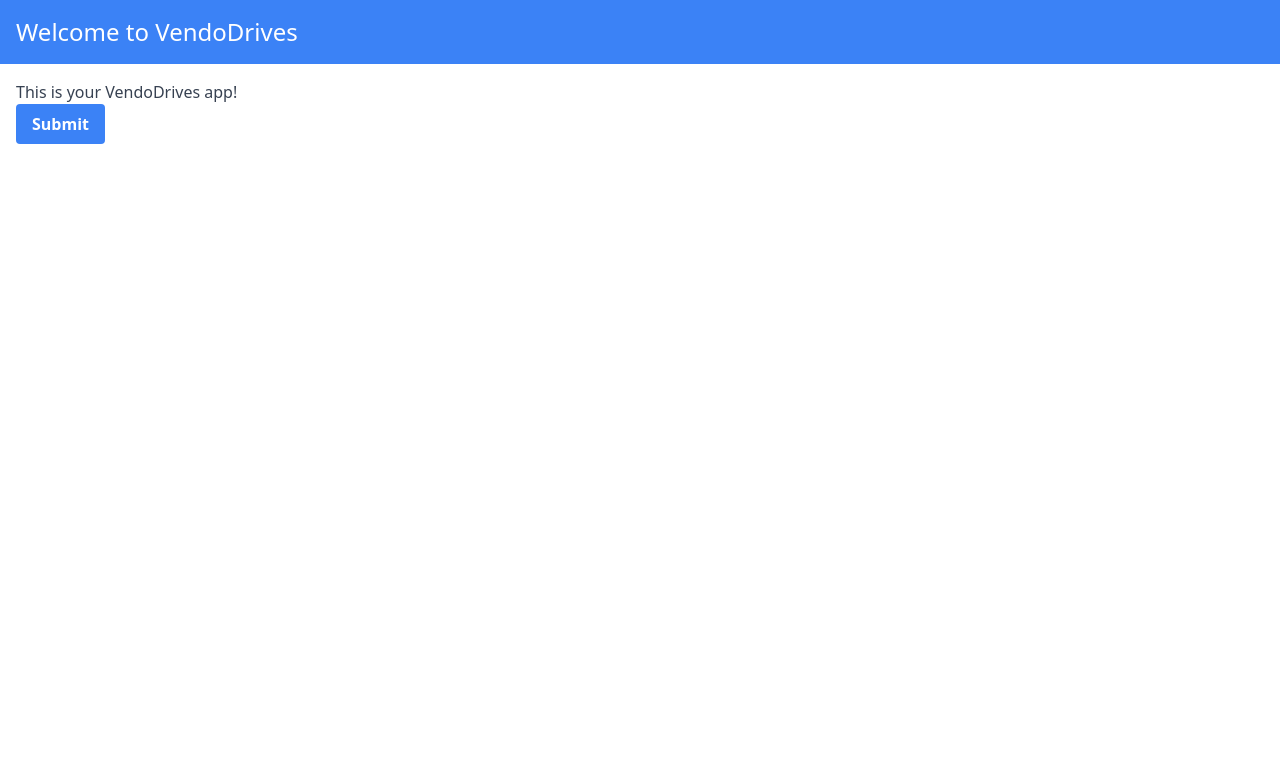
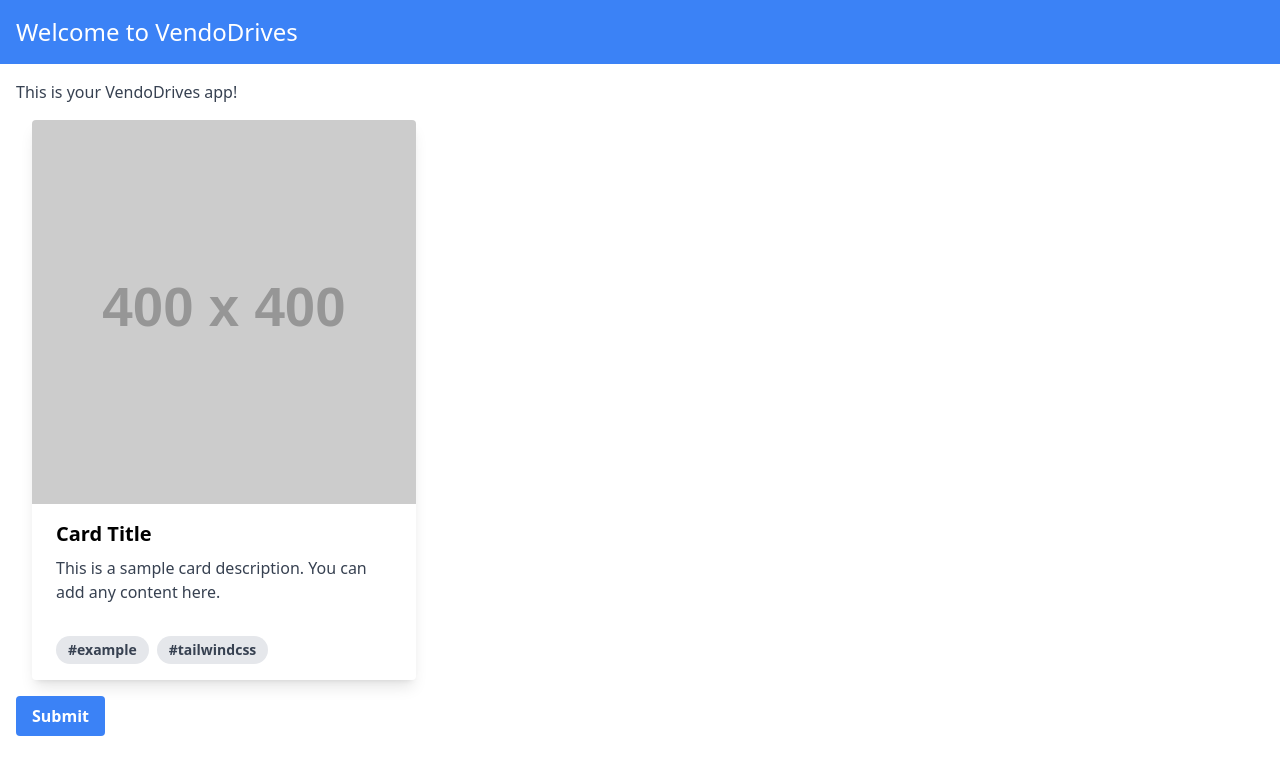
Before and after one commit to andre-amato/vendodrives, a React (Vite) app in the folder client/: page / in a window 1280 px wide. Shown: the top 774 px of the page. Built offline with nearby package versions, Linux system fonts and the light colour scheme.

Commit message:
feat: card for cars future

```diff
--- a/client/src/App.jsx
+++ b/client/src/App.jsx
@@ -1,5 +1,6 @@
 import Button from './components/Button';
 import Header from './components/Header';
+import Card from './components/Card';
 
 const App = () => {
   return (
@@ -7,6 +8,7 @@ const App = () => {
       <Header />
       <main className='p-4'>
         <p className='text-gray-700'>This is your VendoDrives app!</p>
+        <Card />
         <Button />
       </main>
     </div>
--- /dev/null
+++ b/client/src/components/Card.jsx
@@ -0,0 +1,27 @@
+const Card = () => {
+  return (
+    <div className='max-w-sm rounded overflow-hidden shadow-lg m-4 bg-white'>
+      <img
+        className='w-full'
+        src='https://via.placeholder.com/400'
+        alt='Sample Image'
+      />
+      <div className='px-6 py-4'>
+        <div className='font-bold text-xl mb-2'>Card Title</div>
+        <p className='text-gray-700 text-base'>
+          This is a sample card description. You can add any content here.
+        </p>
+      </div>
+      <div className='px-6 pt-4 pb-2'>
+        <span className='inline-block bg-gray-200 rounded-full px-3 py-1 text-sm font-semibold text-gray-700 mr-2 mb-2'>
+          #example
+        </span>
+        <span className='inline-block bg-gray-200 rounded-full px-3 py-1 text-sm font-semibold text-gray-700 mr-2 mb-2'>
+          #tailwindcss
+        </span>
+      </div>
+    </div>
+  );
+};
+
+export default Card;
```
